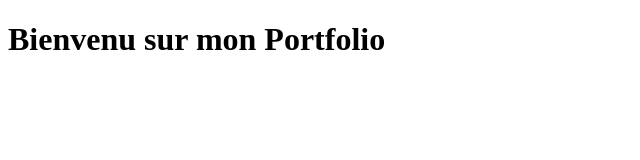
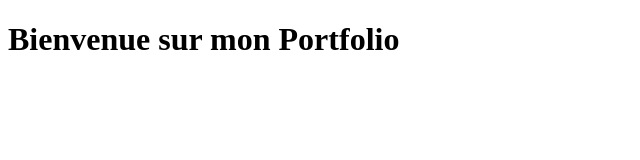
Before and after one commit to Lucas-132/Lucas-132.github.io, a plain HTML site: page index.html in a window 1280 px wide. Shown: the whole page, without its empty margins (0-640 px from the left). Drawn offline with Linux system fonts and the light colour scheme.

Commit message:
Update index.html

```diff
--- a/index.html
+++ b/index.html
@@ -6,6 +6,6 @@
     <title>Mon portfolio</title>
 </head>
 <body>
-    <h1>Bienvenu sur mon Portfolio</h1>
+    <h1>Bienvenue sur mon Portfolio</h1>
 </body>
 </html>
```
